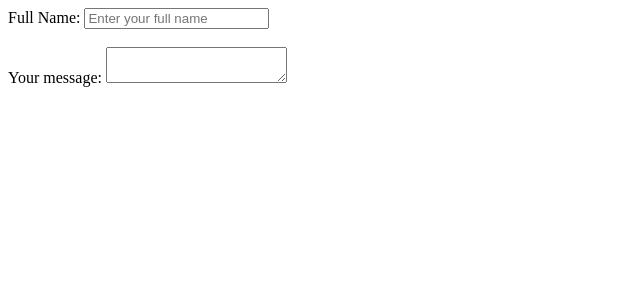
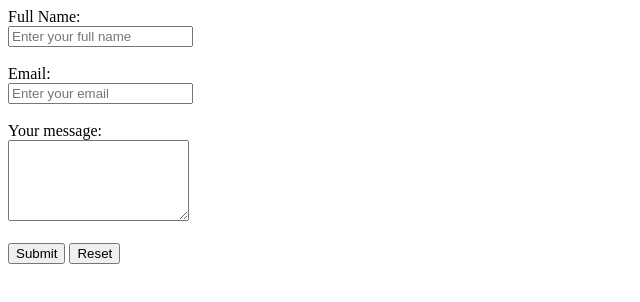
Before and after one commit to ianjleblanc/email-form-practice, a plain HTML site: page index.html in a window 1280 px wide. Shown: the whole page, without its empty margins (0-640 px from the left). Drawn offline with Linux system fonts and the light colour scheme.

Commit message:
submit reset btn

```diff
--- a/index.html
+++ b/index.html
@@ -1,9 +1,9 @@
 <!DOCTYPE html>
 <html lang="en">
   <head>
-    <meta charset="UTF-8">
-    <meta http-equiv="X-UA-Compatible" content="IE=edge">
-    <meta name="viewport" content="width=device-width, initial-scale=1.0">
+    <meta charset="UTF-8" />
+    <meta http-equiv="X-UA-Compatible" content="IE=edge" />
+    <meta name="viewport" content="width=device-width, initial-scale=1.0" />
     <title>Email Form</title>
   </head>
   <body>
@@ -11,6 +11,7 @@
       <form>
         <div>
           <label for="name">Full Name:</label>
+          <br />
           <input
             id="name"
             type="text"
@@ -18,15 +19,27 @@
             placeholder="Enter your full name"
           />
         </div>
-              <br>
+        <br />
+        <div>
+          <label for="email">Email:</label>
+          <br />
+          <input
+            id="email"
+            type="email"
+            name="email"
+            placeholder="Enter your email"
+          />
+        </div>
+        <br />
         <div>
           <label for="form-message">Your message:</label>
-                <textarea id="form-message" name="message"></textarea>
+          <br />
+          <textarea id="form-message" name="message" rows="5"></textarea>
         </div>
-
+        <br>
+        <button type="submit">Submit</button>
+        <button type="reset">Reset</button>
       </form>
-
     </main>
-
   </body>
 </html>
```
Lines whose indentation alone changed are shown as unchanged.
